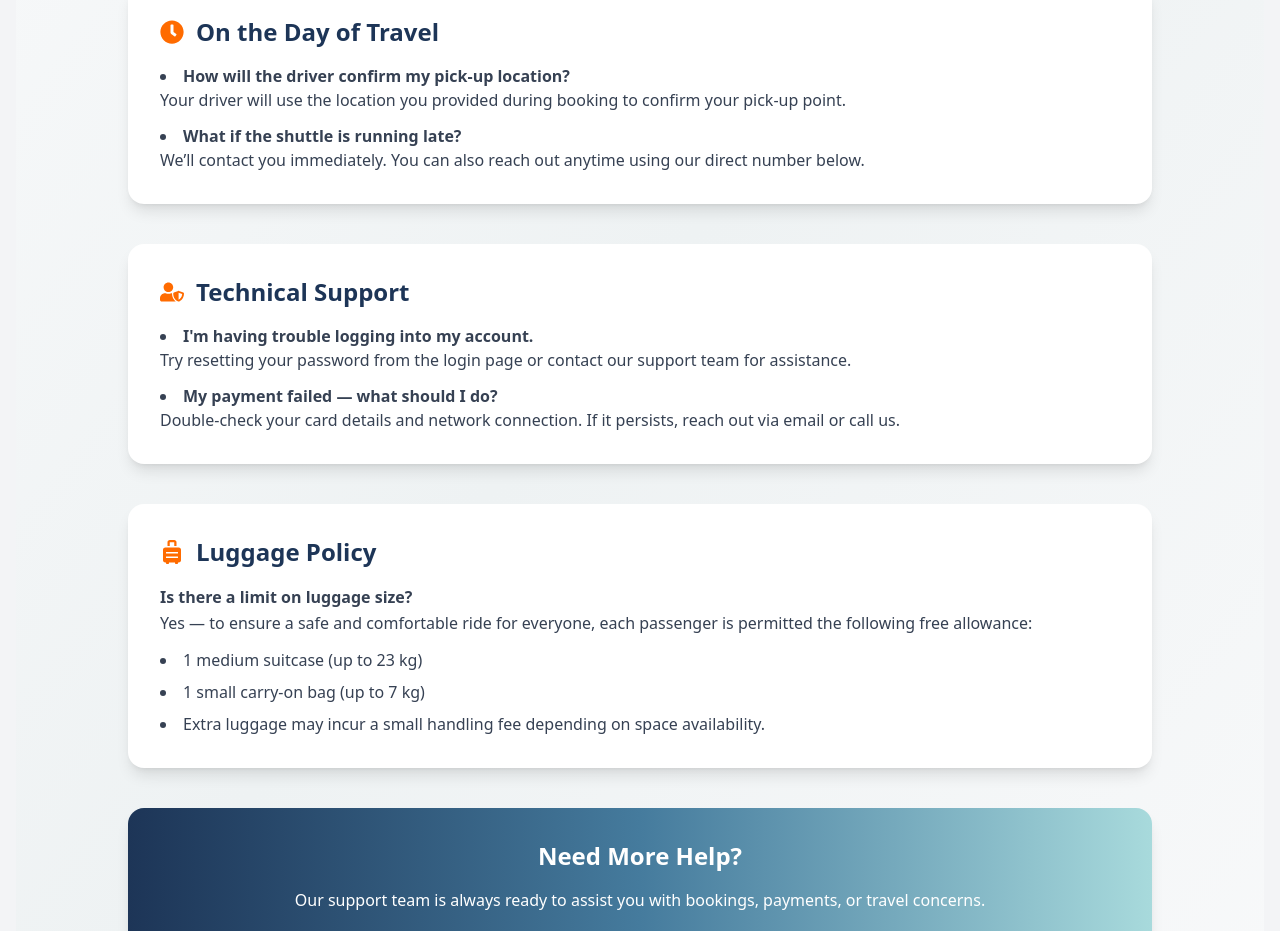
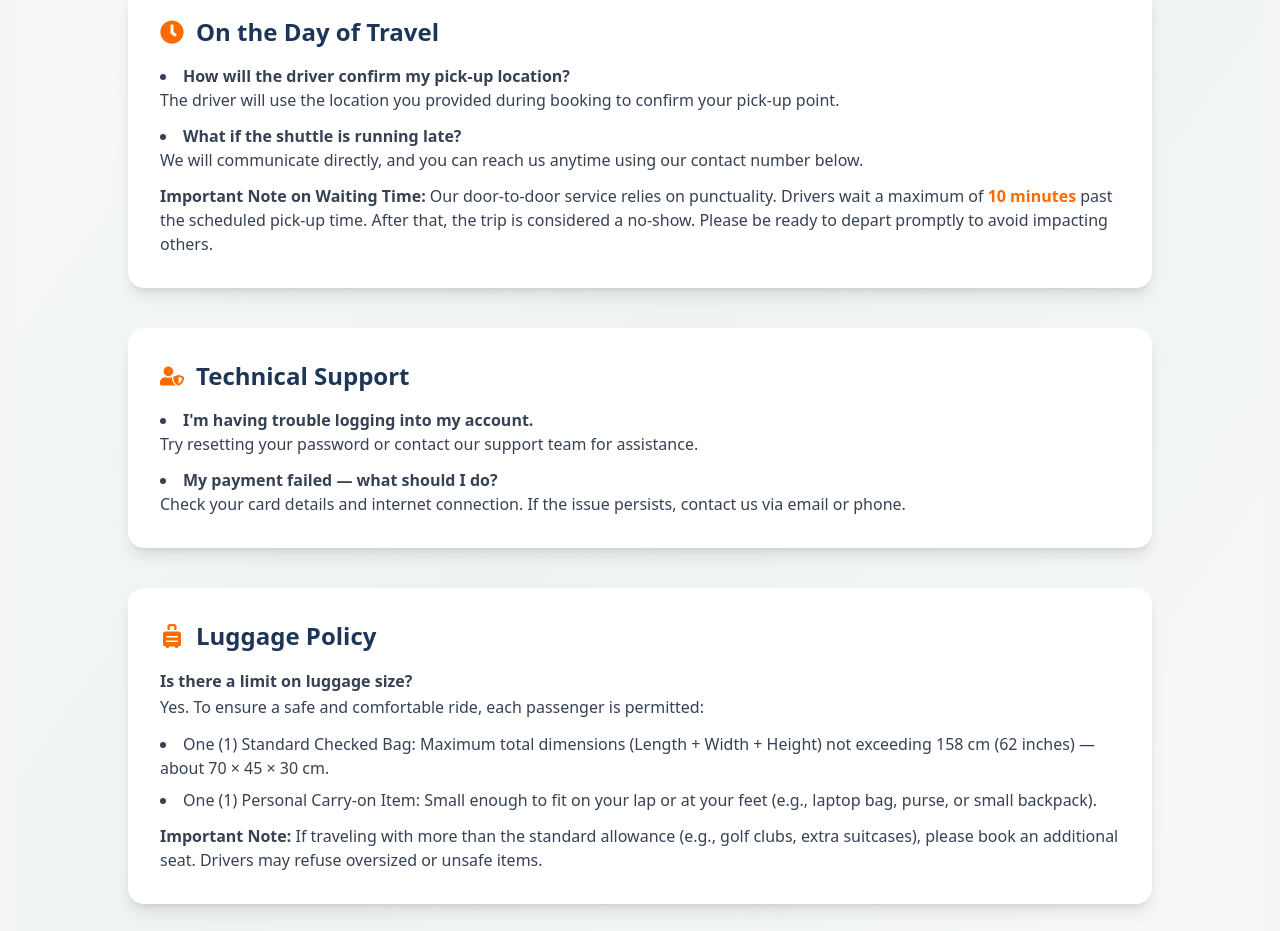
Before and after one commit to Matuku45/shuttle-booking, a React (Vite) app: page /support in a window 1280 px wide. Shown: the part 560-1491 px from the top of the page. Built offline with nearby package versions, Linux system fonts and the light colour scheme.

Commit message:
added the Contact as a page

```diff
--- a/src/pages/support.jsx
+++ b/src/pages/support.jsx
@@ -2,13 +2,12 @@ import React from "react";
 import {
   FaPhoneAlt,
   FaEnvelope,
-  FaMapMarkerAlt,
-  FaQuestionCircle,
+  FaClock,
   FaCreditCard,
-  FaCalendarCheck,
-  FaClock,
   FaUserShield,
   FaSuitcaseRolling,
+  FaRoute,
+  FaInfoCircle,
 } from "react-icons/fa";
 
 const Support = () => {
@@ -25,101 +24,146 @@ const Support = () => {
       </div>
 
       <div className="max-w-5xl w-full flex flex-col gap-10 animate-fadeUp">
-
-        {/* Section: Booking & Payments */}
-        <div className="bg-white rounded-2xl shadow-lg p-6 sm:p-8 hover:shadow-2xl transition-transform hover:-translate-y-1">
+        {/* Booking & Payments */}
+        <section className="bg-white rounded-2xl shadow-lg p-6 sm:p-8 hover:shadow-2xl transition-transform hover:-translate-y-1">
           <div className="flex items-center gap-3 mb-4">
             <FaCreditCard className="text-[#ff6b00] text-2xl" />
-            <h2 className="text-2xl font-bold text-[#1d3557]">Booking & Payments</h2>
+            <h2 className="text-2xl font-bold text-[#1d3557]">
+              Booking & Payments
+            </h2>
           </div>
           <ul className="list-disc list-inside space-y-3 text-gray-700">
             <li>
               <strong>How do I change or cancel my reservation?</strong>
               <br />
-              Navigate to <em>“My Bookings” → “Edit Payment”</em> and cancel your trip.
-              <br />
-              Please note: <span className="text-[#ff6b00] font-semibold">50% of the fare</span> will be charged since the seat was already reserved.
+              Navigate to <em>“My Bookings” → “Edit Payment”</em> and cancel
+              your trip. <br />
+              <span className="text-[#ff6b00] font-semibold">
+                50% of the fare
+              </span>{" "}
+              will be charged since the seat was already reserved.
             </li>
             <li>
               <strong>What payment methods do you accept?</strong>
               <br />
-              We accept all major debit/credit cards, mobile payments, and secure online transfers.
+              We accept all major debit/credit cards, mobile payments, and
+              secure online transfers.
             </li>
           </ul>
-        </div>
+        </section>
 
-        {/* Section: On the Day of Travel */}
-        <div className="bg-white rounded-2xl shadow-lg p-6 sm:p-8 hover:shadow-2xl transition-transform hover:-translate-y-1">
+        {/* On the Day of Travel */}
+        <section className="bg-white rounded-2xl shadow-lg p-6 sm:p-8 hover:shadow-2xl transition-transform hover:-translate-y-1">
           <div className="flex items-center gap-3 mb-4">
             <FaClock className="text-[#ff6b00] text-2xl" />
-            <h2 className="text-2xl font-bold text-[#1d3557]">On the Day of Travel</h2>
+            <h2 className="text-2xl font-bold text-[#1d3557]">
+              On the Day of Travel
+            </h2>
           </div>
           <ul className="list-disc list-inside space-y-3 text-gray-700">
             <li>
               <strong>How will the driver confirm my pick-up location?</strong>
               <br />
-              Your driver will use the location you provided during booking to confirm your pick-up point.
+              The driver will use the location you provided during booking to
+              confirm your pick-up point.
             </li>
             <li>
               <strong>What if the shuttle is running late?</strong>
               <br />
-              We’ll contact you immediately. You can also reach out anytime using our direct number below.
+              We will communicate directly, and you can reach us anytime using
+              our contact number below.
             </li>
           </ul>
-        </div>
+          <p className="mt-3 text-gray-700">
+            <strong>Important Note on Waiting Time:</strong> Our door-to-door
+            service relies on punctuality. Drivers wait a maximum of{" "}
+            <span className="text-[#ff6b00] font-semibold">10 minutes</span>{" "}
+            past the scheduled pick-up time. After that, the trip is considered
+            a no-show. Please be ready to depart promptly to avoid impacting
+            others.
+          </p>
+        </section>
 
-        {/* Section: Technical Support */}
-        <div className="bg-white rounded-2xl shadow-lg p-6 sm:p-8 hover:shadow-2xl transition-transform hover:-translate-y-1">
+        {/* Technical Support */}
+        <section className="bg-white rounded-2xl shadow-lg p-6 sm:p-8 hover:shadow-2xl transition-transform hover:-translate-y-1">
           <div className="flex items-center gap-3 mb-4">
             <FaUserShield className="text-[#ff6b00] text-2xl" />
-            <h2 className="text-2xl font-bold text-[#1d3557]">Technical Support</h2>
+            <h2 className="text-2xl font-bold text-[#1d3557]">
+              Technical Support
+            </h2>
           </div>
           <ul className="list-disc list-inside space-y-3 text-gray-700">
             <li>
               <strong>I'm having trouble logging into my account.</strong>
               <br />
-              Try resetting your password from the login page or contact our support team for assistance.
+              Try resetting your password or contact our support team for
+              assistance.
             </li>
             <li>
               <strong>My payment failed — what should I do?</strong>
               <br />
-              Double-check your card details and network connection. If it persists, reach out via email or call us.
+              Check your card details and internet connection. If the issue
+              persists, contact us via email or phone.
             </li>
           </ul>
-        </div>
+        </section>
 
-        {/* Section: Luggage Policy */}
-        <div className="bg-white rounded-2xl shadow-lg p-6 sm:p-8 hover:shadow-2xl transition-transform hover:-translate-y-1">
+        {/* Luggage Policy */}
+        <section className="bg-white rounded-2xl shadow-lg p-6 sm:p-8 hover:shadow-2xl transition-transform hover:-translate-y-1">
           <div className="flex items-center gap-3 mb-4">
             <FaSuitcaseRolling className="text-[#ff6b00] text-2xl" />
-            <h2 className="text-2xl font-bold text-[#1d3557]">Luggage Policy</h2>
+            <h2 className="text-2xl font-bold text-[#1d3557]">
+              Luggage Policy
+            </h2>
           </div>
           <p className="text-gray-700 leading-relaxed">
             <strong>Is there a limit on luggage size?</strong> <br />
-            Yes — to ensure a safe and comfortable ride for everyone, each passenger is permitted the following free allowance:
+            Yes. To ensure a safe and comfortable ride, each passenger is
+            permitted:
           </p>
           <ul className="list-disc list-inside mt-3 text-gray-700 space-y-2">
-            <li>1 medium suitcase (up to 23 kg)</li>
-            <li>1 small carry-on bag (up to 7 kg)</li>
-            <li>Extra luggage may incur a small handling fee depending on space availability.</li>
+            <li>
+              One (1) Standard Checked Bag: Maximum total dimensions (Length +
+              Width + Height) not exceeding 158 cm (62 inches) — about 70 × 45 ×
+              30 cm.
+            </li>
+            <li>
+              One (1) Personal Carry-on Item: Small enough to fit on your lap or
+              at your feet (e.g., laptop bag, purse, or small backpack).
+            </li>
           </ul>
-        </div>
+          <p className="mt-3 text-gray-700">
+            <strong>Important Note:</strong> If traveling with more than the
+            standard allowance (e.g., golf clubs, extra suitcases), please book
+            an additional seat. Drivers may refuse oversized or unsafe items.
+          </p>
+        </section>
 
-        {/* Section: Contact Info */}
-        <div className="bg-gradient-to-r from-[#1d3557] via-[#457b9d] to-[#a8dadc] text-white rounded-2xl shadow-lg p-6 sm:p-8 text-center animate-fadeIn">
-          <h2 className="text-2xl font-bold mb-4">Need More Help?</h2>
-          <p className="text-base mb-4">
-            Our support team is always ready to assist you with bookings, payments, or travel concerns.
+        {/* Contact Section */}
+        <section className="bg-gradient-to-r from-[#1d3557] via-[#457b9d] to-[#a8dadc] text-white rounded-2xl shadow-lg p-6 sm:p-8 text-center animate-fadeIn">
+          <h2 className="text-2xl font-bold mb-3">Need More Help?</h2>
+          <p className="mb-5 text-base">
+            Our support team is available for bookings, payments, and technical
+            issues.
           </p>
           <div className="flex flex-col sm:flex-row justify-center items-center gap-6 text-lg">
             <p className="flex items-center gap-2">
-              <FaPhoneAlt /> <a href="tel:0813186838" className="hover:underline">081 318 6838</a>
+              <FaPhoneAlt />{" "}
+              <a href="tel:0813186838" className="hover:underline">
+                081 318 6838
+              </a>
             </p>
             <p className="flex items-center gap-2">
-              <FaEnvelope /> <a href="mailto:info@metroshuttle.co.za" className="hover:underline">info@metroshuttle.co.za</a>
+              <FaEnvelope />{" "}
+              <a
+                href="mailto:info@metroshuttle.co.za"
+                className="hover:underline"
+              >
+                info@metroshuttle.co.za
+              </a>
             </p>
           </div>
-        </div>
+        </section>
       </div>
     </div>
   );
```
